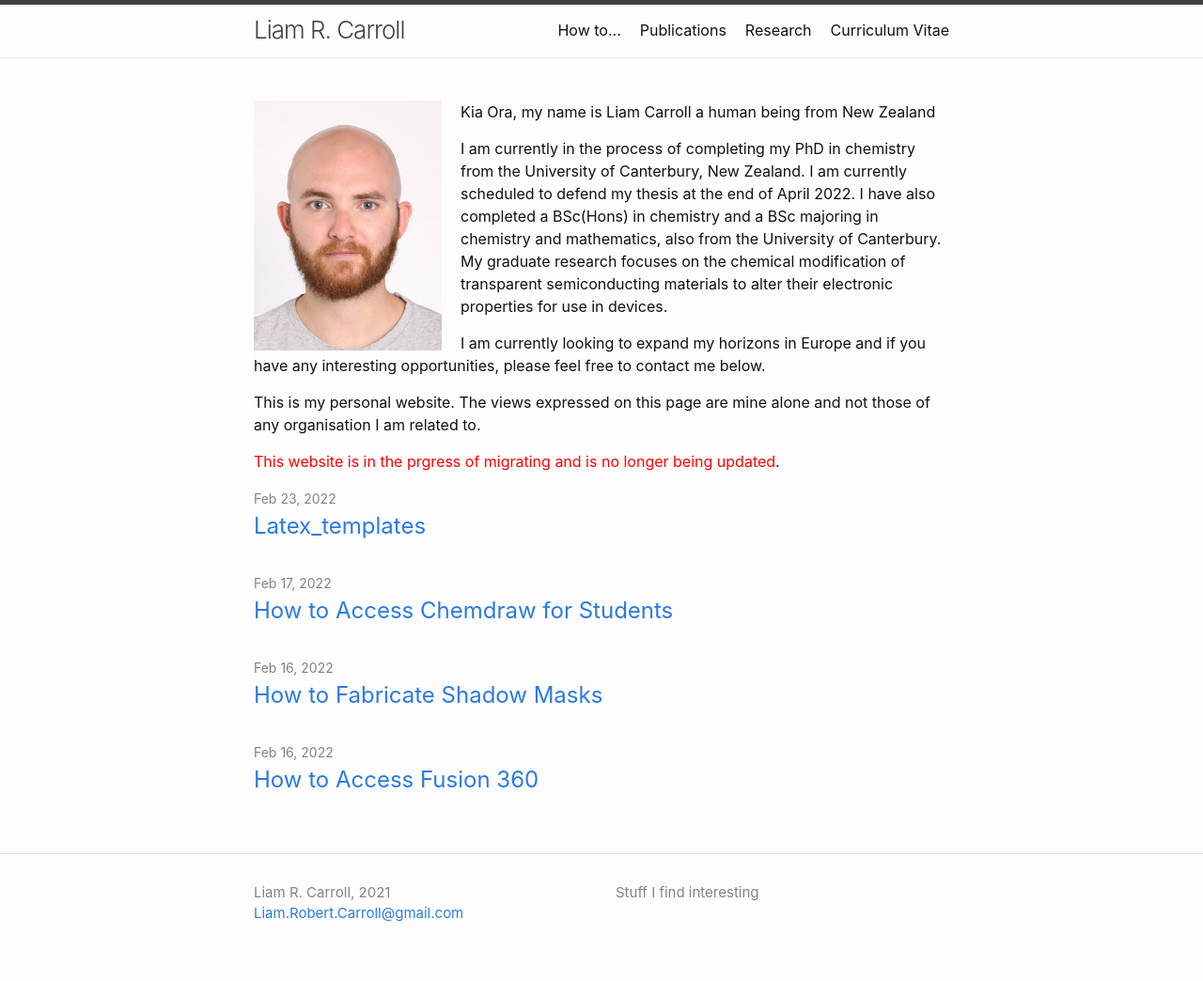
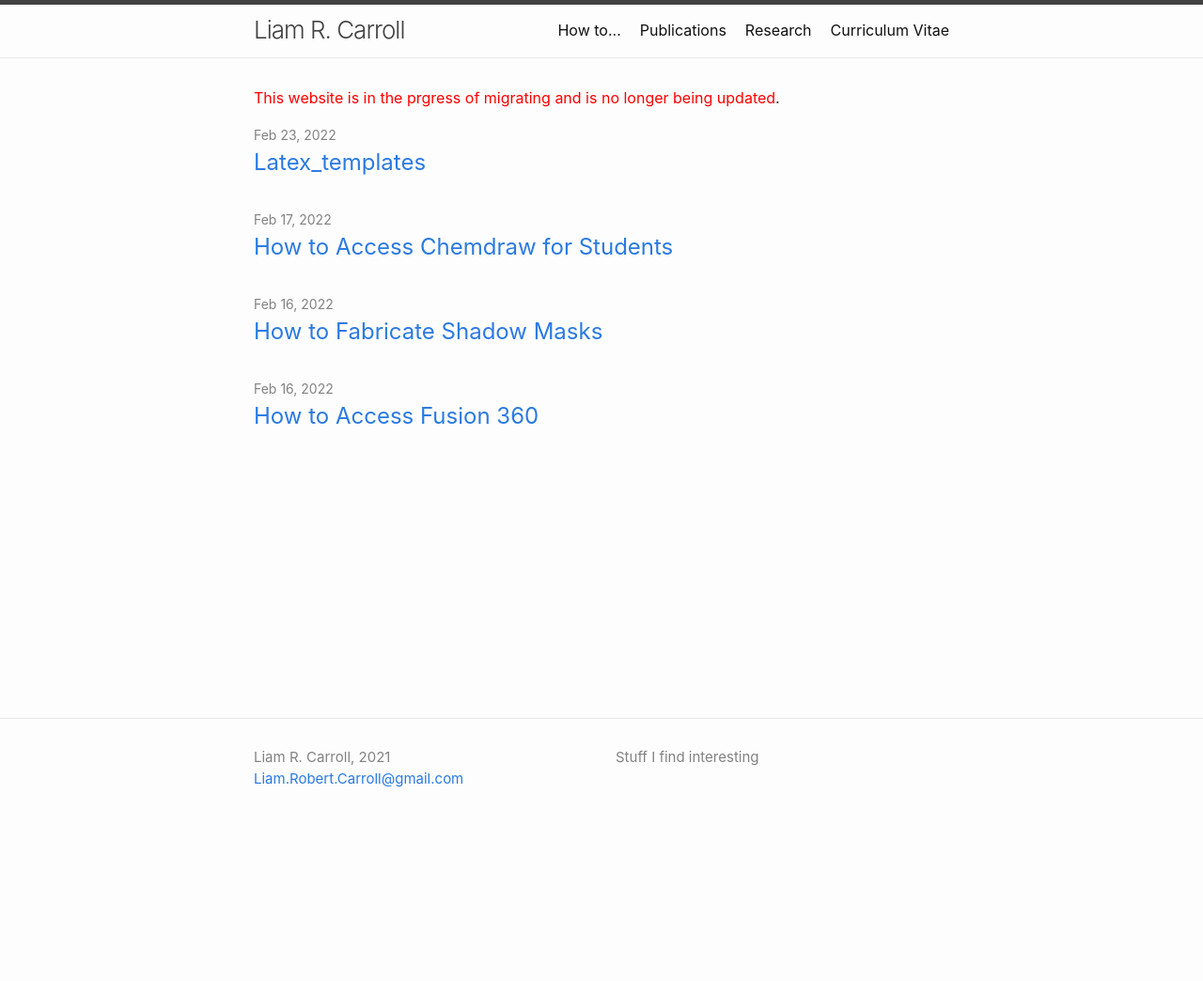
Before and after one commit to LRCarroll/LRCarroll, a Jekyll site: the page built from index.md, in a window 1280 px wide. Shown: the whole page at 94% size. Built offline with Jekyll 4.4.1, drawn with Linux system fonts in a browser that asks for light colours; after the commit the page ends 900 px from its top, so only the background shows below that.

Commit message:
Remove stuuf

```diff
--- a/index.md
+++ b/index.md
@@ -2,14 +2,4 @@
 layout: home
 ---
 
-<img src="assets/Photo.jpg" width="200" style="float:left; margin-right:20px;">
-
-Kia Ora, my name is Liam Carroll a human being from New Zealand
-
-<p>I am currently in the process of completing my PhD in chemistry from the University of Canterbury, New Zealand. I am currently scheduled to defend my thesis at the end of April 2022. I have also completed a BSc(Hons) in chemistry and a BSc majoring in chemistry and mathematics, also from the University of Canterbury. My graduate research focuses on the chemical modification of transparent semiconducting materials to alter their electronic properties for use in devices.</p>
-
-I am currently looking to expand my horizons in Europe and if you have any interesting opportunities, please feel free to contact me below.
-
-This is my personal website. The views expressed on this page are mine alone and not those of any organisation I am related to.
-
 <span style="color:red">This website is in the prgress of migrating and is no longer being updated</span>.
```
